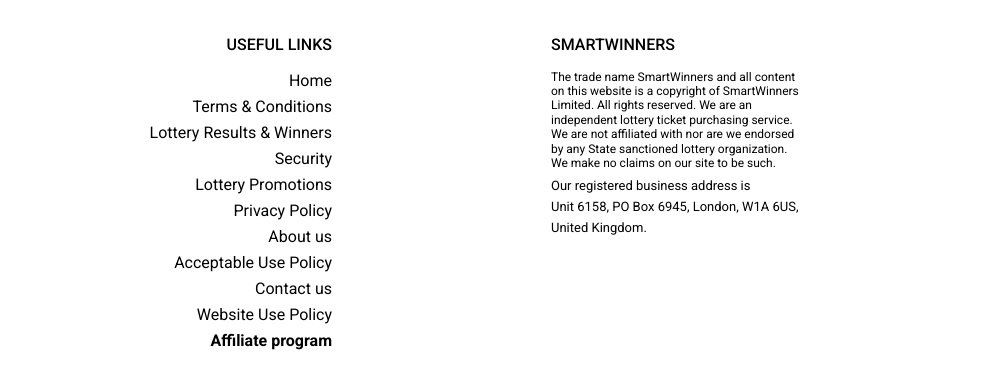
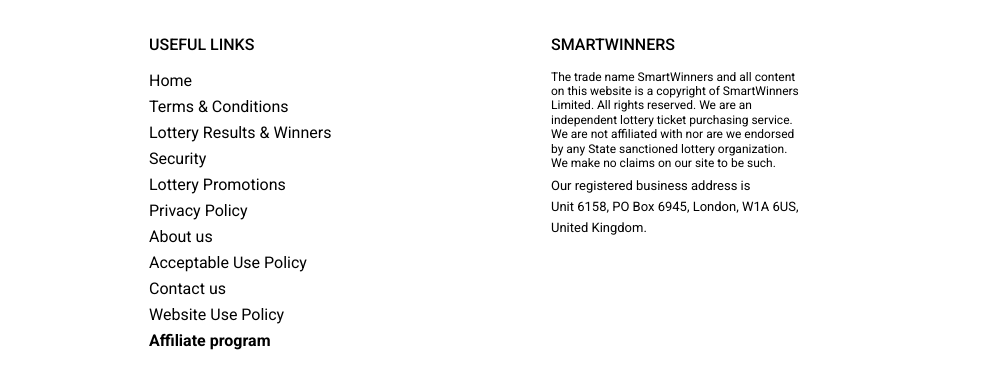
Before and after one commit to MrTartuf0/Homepage-Trial, a plain HTML site: page index.html in a window 1280 px wide. Shown: the part 2823-3211 px from the top of the page, 0-985 px from the left. Drawn offline with Linux system fonts and the light colour scheme.

Commit message:
links - padding fix

```diff
--- a/main.css
+++ b/main.css
@@ -673,8 +673,7 @@ footer{
     grid-area: l;
     display: flex;
     flex-direction: column;
-    align-items: end;
-    padding: 0 30px 0 0;
+    padding: 0 0 0 109px;
 }
 .g4 > .title {
     font-weight: 500;
```
